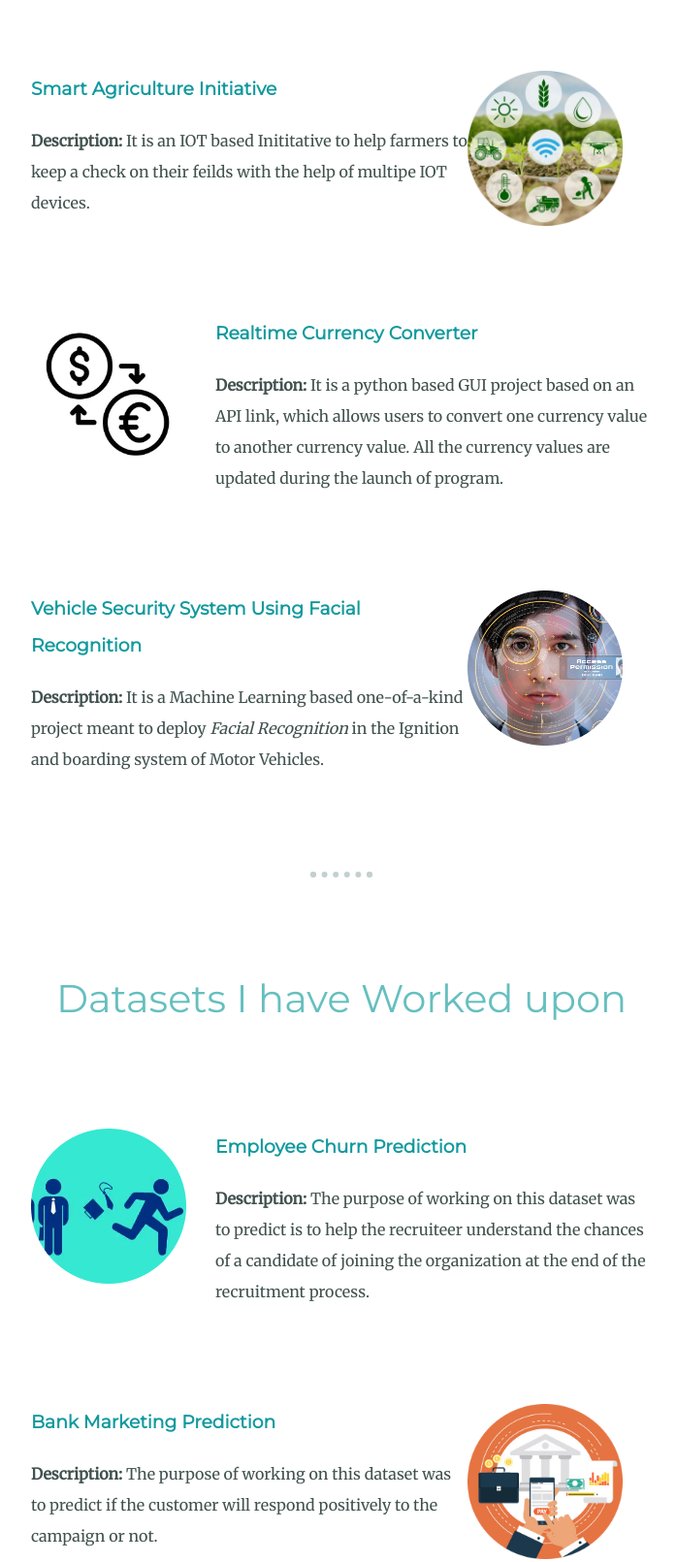
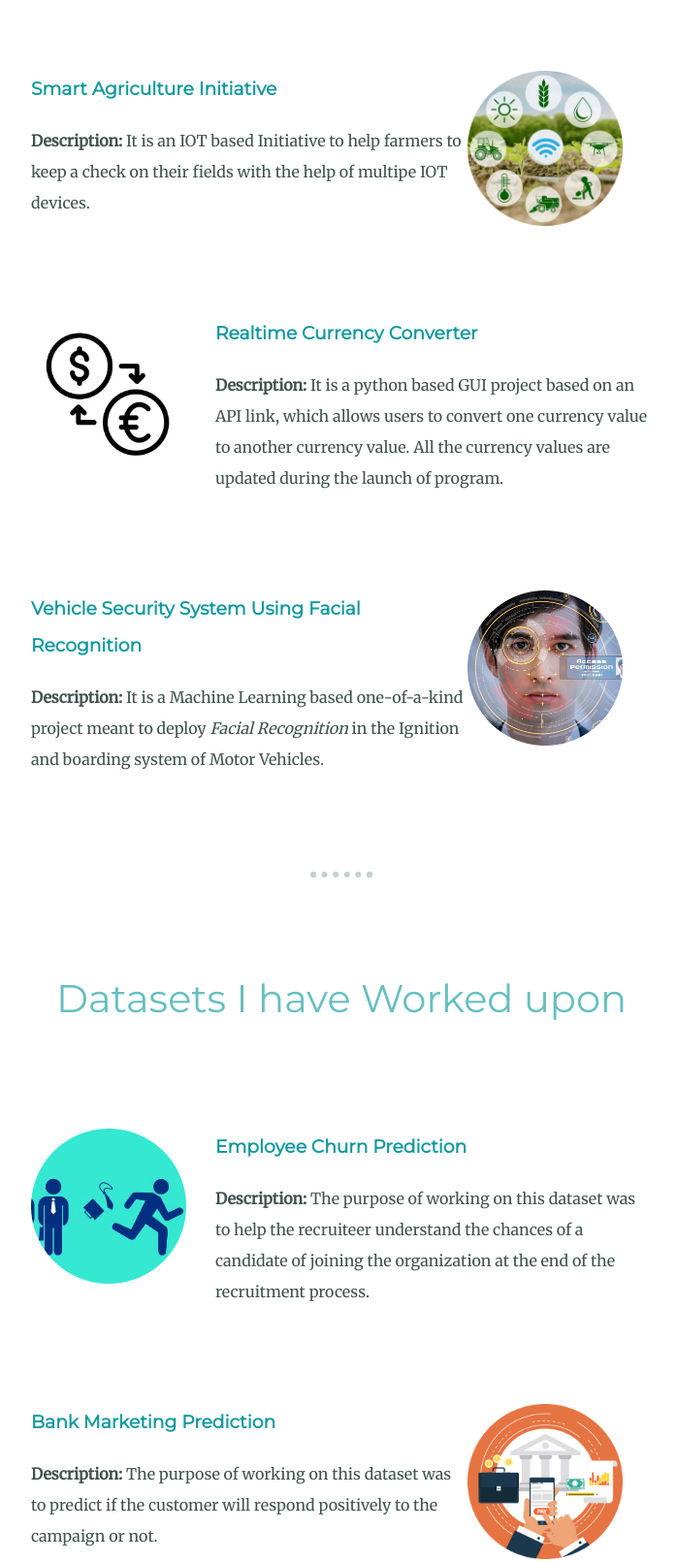
Before and after one commit to er-prateek-tripathi/Prateek-Tripathi, a plain HTML site: page index.html in a window 1280 px wide. Shown: the part 2980-4591 px from the top of the page at 97% size, without its empty margins (288-986 px from the left). Drawn offline with Linux system fonts and the light colour scheme.

Commit message:
Update index.html

```diff
--- a/index.html
+++ b/index.html
@@ -75,9 +75,9 @@
                     <img class="agri-img" src="./Images/smart-agri.jpg" height="300" alt="">
                     <h3 class="project-align">Smart Agriculture Initiative</h3>
 
-                    <p class="project-align"><strong>Description: </strong>It is an IOT based Inititative to help
+                    <p class="project-align"><strong>Description: </strong>It is an IOT based Initiative to help
                         farmers to keep a check on
-                        their feilds with the help of multipe IOT devices.</p>
+                        their fields with the help of multipe IOT devices.</p>
                 </div>
                 <div class="project-row">
                     <img class="curr-img" src="./Images/currency-converter.jpg" alt="">
@@ -104,8 +104,7 @@
                     <img class="imp-img" src="./Images/emp-churn.jpg" alt="Employee Churn Prediction">
                     <h3 class="dataset-align">Employee Churn Prediction</h3>
 
-                    <p class="dataset-align"><strong>Description: </strong>The purpose of working on this dataset was to
-                        predict is to help
+                    <p class="dataset-align"><strong>Description: </strong>The purpose of working on this dataset was to help
                         the recruiteer understand the chances of a candidate of joining the organization at the end of
                         the recruitment process.</p>
 
@@ -125,7 +124,7 @@
 
                     <p class="dataset-align"><strong>Description: </strong>The purpose of working on this dataset was to
                         help the investors in
-                        properly managing their portfolios.they do so by visualizing the dataset, finding useful
+                        properly managing their portfolios.They do so by visualizing the dataset, finding useful
                         patterns and gaining valuable insights such as stock daily returns and risks.</p>
 
                 </div>
@@ -135,7 +134,7 @@
 
                     <p class="dataset-align"><strong>Description: </strong>The purpose of working on this dataset was to
                         understand what makes
-                        an app perform well - size?price?category? multiple factors together? I had to analyze the data
+                        an app perform well - size? price? category? multiple factors together? I had to analyze the data
                         and present my insights in a format consumable by business with supporing data and
                         visualizations.</p>
 
```
